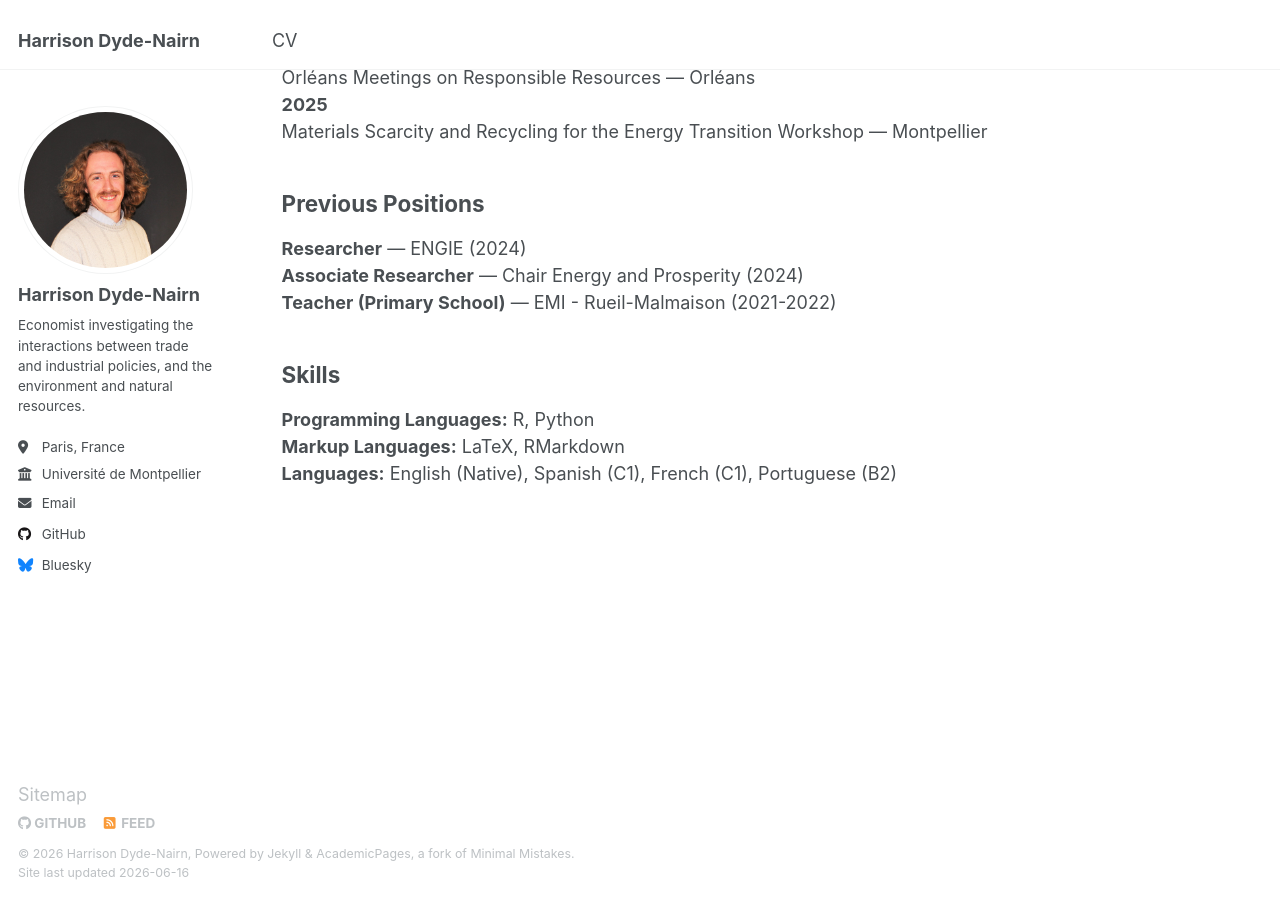
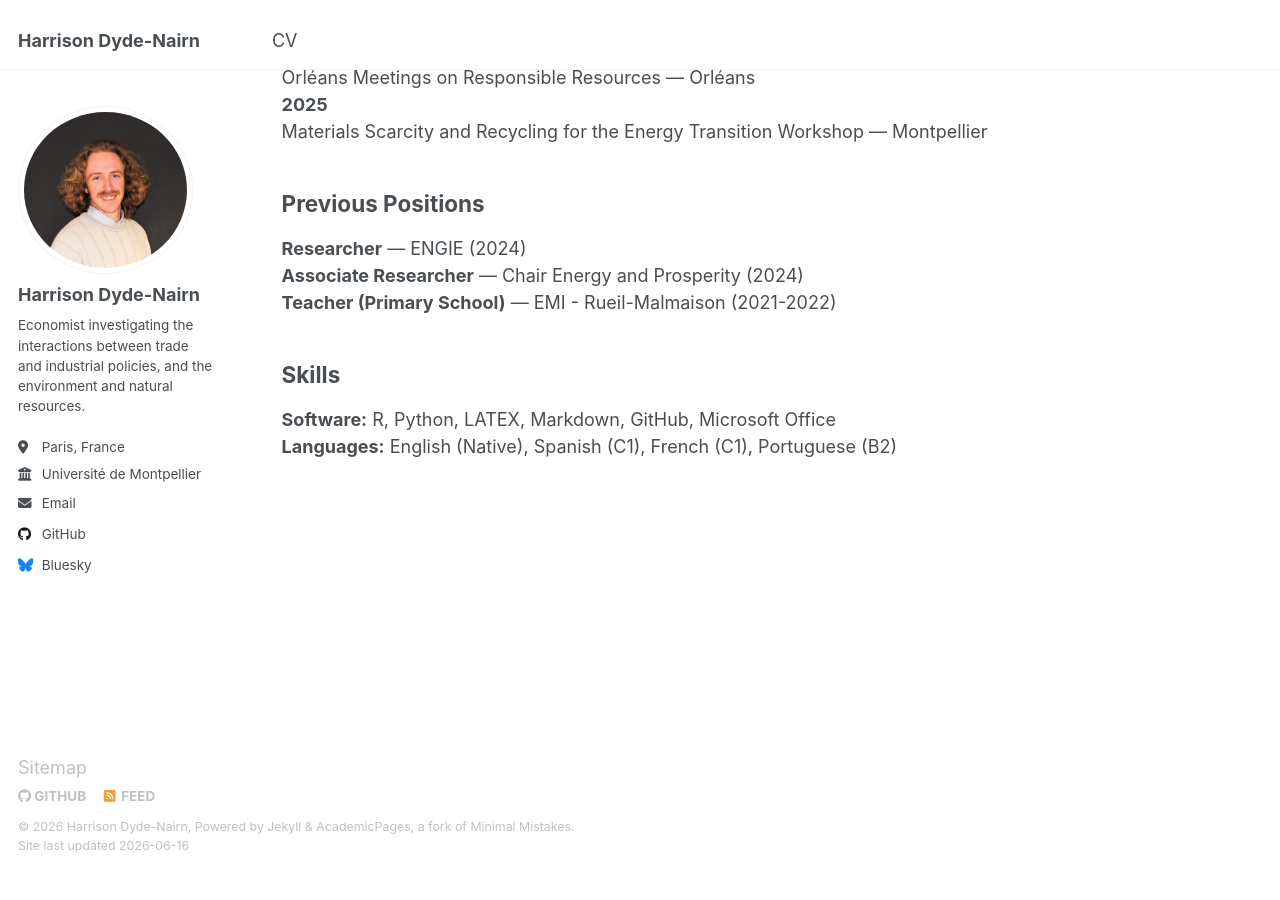
Before and after one commit to hdydenairn/hdydenairn.github.io, a Jekyll site: the page built from _pages/cv.md, in a window 1280 px wide and 900 px high, scrolled down 826 px. Built offline with Jekyll 4.4.1, drawn with Linux system fonts in a browser that asks for light colours; after the commit the page ends 1699 px from its top, so only the background shows below that.

Commit message:
Update cv.md

```diff
--- a/_pages/cv.md
+++ b/_pages/cv.md
@@ -42,6 +42,5 @@ redirect_from:
 **Teacher (Primary School)** — EMI - Rueil-Malmaison (2021-2022)
 
 ## Skills
-**Programming Languages:** R, Python<br>
-**Markup Languages:** LaTeX, RMarkdown<br>
+**Software:** R, Python, LATEX, Markdown, GitHub, Microsoft Office <br>
 **Languages:** English (Native), Spanish (C1), French (C1), Portuguese (B2)
```
